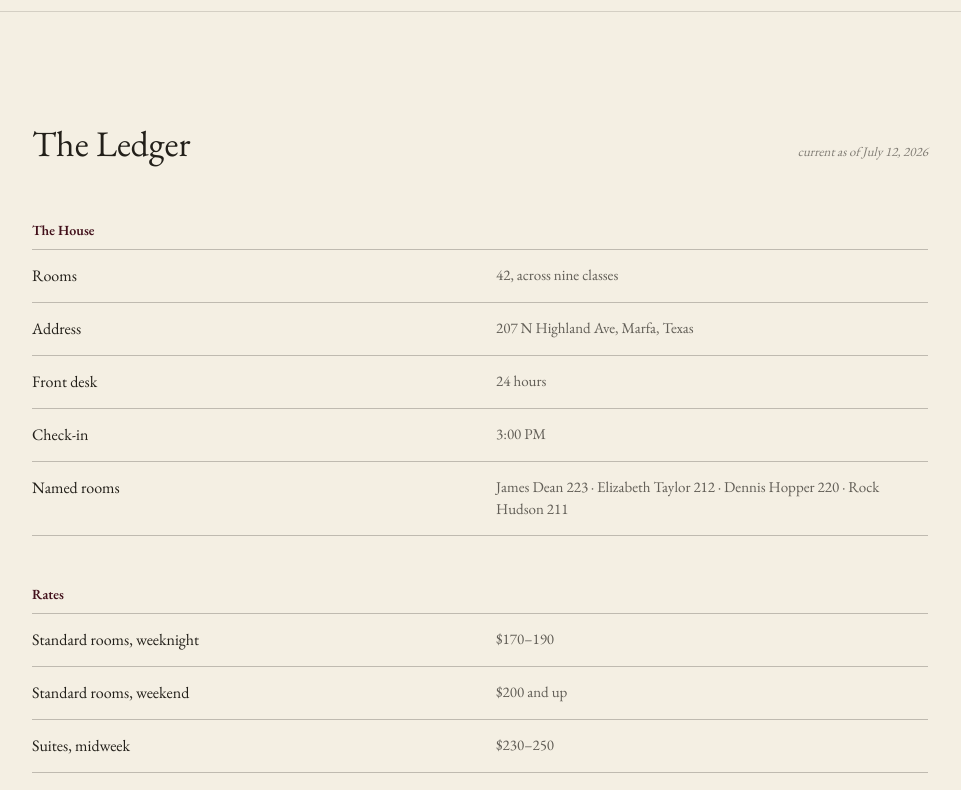
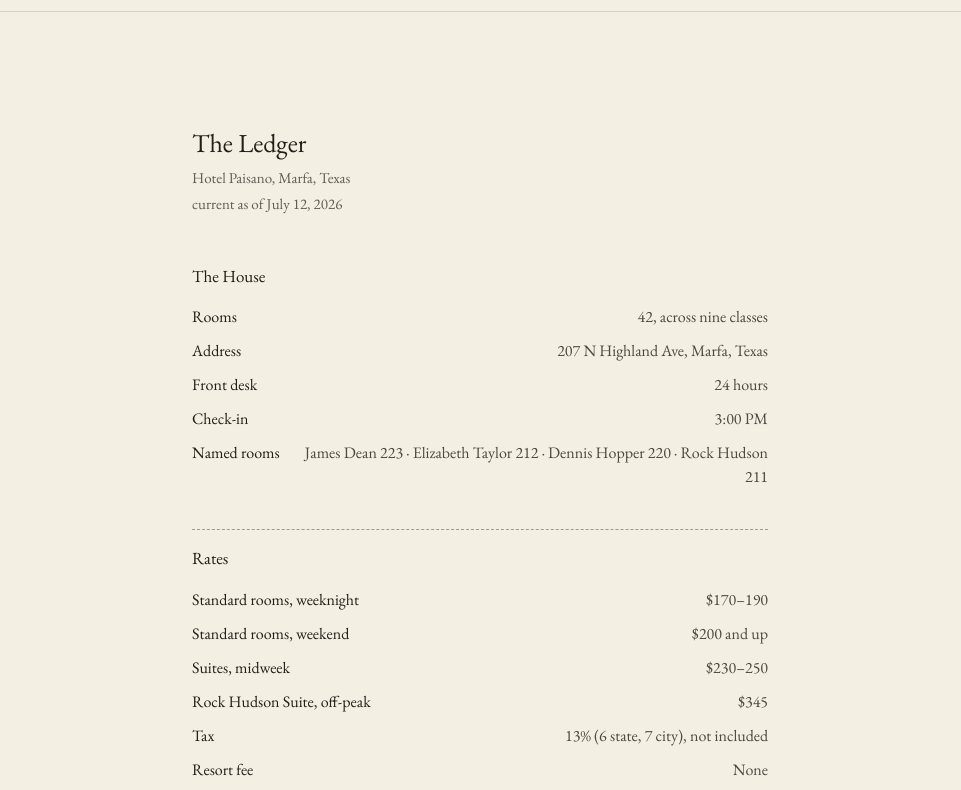
Before and after one commit to draperstudio/paisano-web-rd-2, a Next.js app: page /var-3 in a window 1280 px wide. Shown: the part 1800-2590 px from the top of the page, without its empty margins (160-1121 px from the left). Built offline with nearby package versions, Linux system fonts and the light colour scheme; a web font is replaced by a local one.

Commit message:
feat: update decorative rules and Ledger section styling per feedback
Co-authored-by: draperstudio <257012927+draperstudio@users.noreply.github.com>

```diff
--- a/components/world-three.tsx
+++ b/components/world-three.tsx
@@ -106,7 +106,7 @@ export function WorldThree({ skipPreloader = false }: { skipPreloader?: boolean
                   {String(ROOM_CLASSES.length).padStart(2, "0")}
                   {" )"}
                 </p>
-                <h2 className="font-serif-three text-[28px] font-medium md:text-[32px]">
+                <h2 className="font-serif-three text-[28px] md:text-[32px]">
                   {room.name}
                 </h2>
                 {room.callout ? (
@@ -191,42 +191,59 @@ export function WorldThree({ skipPreloader = false }: { skipPreloader?: boolean
           </div>
         </section>
 
-        {/* THE LEDGER — Donica table with in-line section breaks */}
+        {/* THE LEDGER — receipt take, traced from 16's tabular-receipt ref:
+            narrow column, serif throughout, label left / value right,
+            dashed rules as the only section breaks, no grid chrome */}
         <section
           aria-labelledby="w3-ledger"
           className="border-t border-ink/15 px-6 py-20 md:px-12 md:py-28"
         >
-          <div className="mx-auto max-w-4xl">
-            <div className="mb-14 flex items-baseline justify-between">
-              <h2 id="w3-ledger" className="font-serif-three text-3xl md:text-4xl">
+          <div className="mx-auto max-w-xl">
+            <div className="mb-12 flex flex-col gap-1">
+              <h2 id="w3-ledger" className="font-serif-three text-[26px]">
                 The Ledger
               </h2>
-              <p className="font-serif-three text-[13px] italic text-ink/55">
+              <p className="font-serif-three text-[15px] text-ink/70">
+                Hotel Paisano, Marfa, Texas
+              </p>
+              <p className="font-serif-three text-[15px] text-ink/70">
                 current as of {LEDGER.asOf}
               </p>
             </div>
-            <div className="flex flex-col gap-12">
-              {LEDGER.sections.map((section) => (
-                <div key={section.title}>
-                  <p className="pb-2 font-serif-three text-[14px] font-semibold text-wine">
-                    {section.title}
-                  </p>
-                  <dl className="flex flex-col">
+            <div className="flex flex-col gap-10">
+              {LEDGER.sections.map((section, i) => (
+                <div key={section.title} className="flex flex-col gap-4">
+                  {i > 0 ? (
+                    <div
+                      className="border-t border-dashed border-ink/40"
+                      aria-hidden="true"
+                    />
+                  ) : null}
+                  <p className="font-serif-three text-[17px]">{section.title}</p>
+                  <dl className="flex flex-col gap-2.5">
                     {section.rows.map(([label, value]) => (
                       <div
                         key={label}
-                        className="grid grid-cols-1 gap-1 border-t border-ink/25 py-3.5 md:grid-cols-2 md:gap-8"
+                        className="flex items-baseline justify-between gap-6"
                       >
-                        <dt className="font-serif-three text-[16px]">{label}</dt>
-                        <dd className="font-serif-three text-[15px] text-ink/70">
+                        <dt className="shrink-0 font-serif-three text-[16px]">
+                          {label}
+                        </dt>
+                        <dd className="text-right font-serif-three text-[16px] text-ink/80">
                           {value}
                         </dd>
                       </div>
                     ))}
-                    <div className="border-t border-ink/25" aria-hidden="true" />
                   </dl>
                 </div>
               ))}
+              <div
+                className="border-t border-dashed border-ink/40"
+                aria-hidden="true"
+              />
+              <p className="font-serif-three text-[15px] text-ink/70">
+                Front desk, any hour — 207 N Highland Ave
+              </p>
             </div>
           </div>
         </section>
--- a/lib/preloader-configs.ts
+++ b/lib/preloader-configs.ts
@@ -15,11 +15,11 @@ export const PRELOADER_ONE: PreloaderConfig = {
   lines: [
     {
       text: "Hotel",
-      className: "font-script-a1 text-[38vw] -ml-[6vw] -mt-[10vw] -mb-[14vw]",
+      className: "font-script-a1 text-[30vw] -ml-[1.5vw] -mt-[6vw] -mb-[11vw]",
     },
     {
       text: "Paisano",
-      className: "font-script-a1 text-[38vw] ml-[16vw] -mb-[12vw]",
+      className: "font-script-a1 text-[30vw] ml-[15vw] -mb-[9vw]",
     },
   ],
 }
@@ -30,11 +30,11 @@ export const PRELOADER_TWO: PreloaderConfig = {
   lines: [
     {
       text: "Hotel",
-      className: "font-script-b text-[36vw] -ml-[8vw] -mt-[6vw] -mb-[10vw]",
+      className: "font-script-b text-[28vw] ml-[1vw] -mt-[4vw] -mb-[8vw]",
     },
     {
       text: "Paisano",
-      className: "font-script-b text-[36vw] ml-[12vw] -mb-[8vw]",
+      className: "font-script-b text-[28vw] ml-[17vw] -mb-[6vw]",
     },
   ],
 }
@@ -45,7 +45,7 @@ export const PRELOADER_THREE: PreloaderConfig = {
   lines: [
     {
       text: "Paisano",
-      className: "font-script-a2 text-[40vw] ml-[8vw] -my-[8vw]",
+      className: "font-script-a2 text-[43vw] -ml-[1vw] -my-[9vw]",
     },
   ],
 }
```
Also changed, not shown: app/globals.css (+5 -9 lines).
